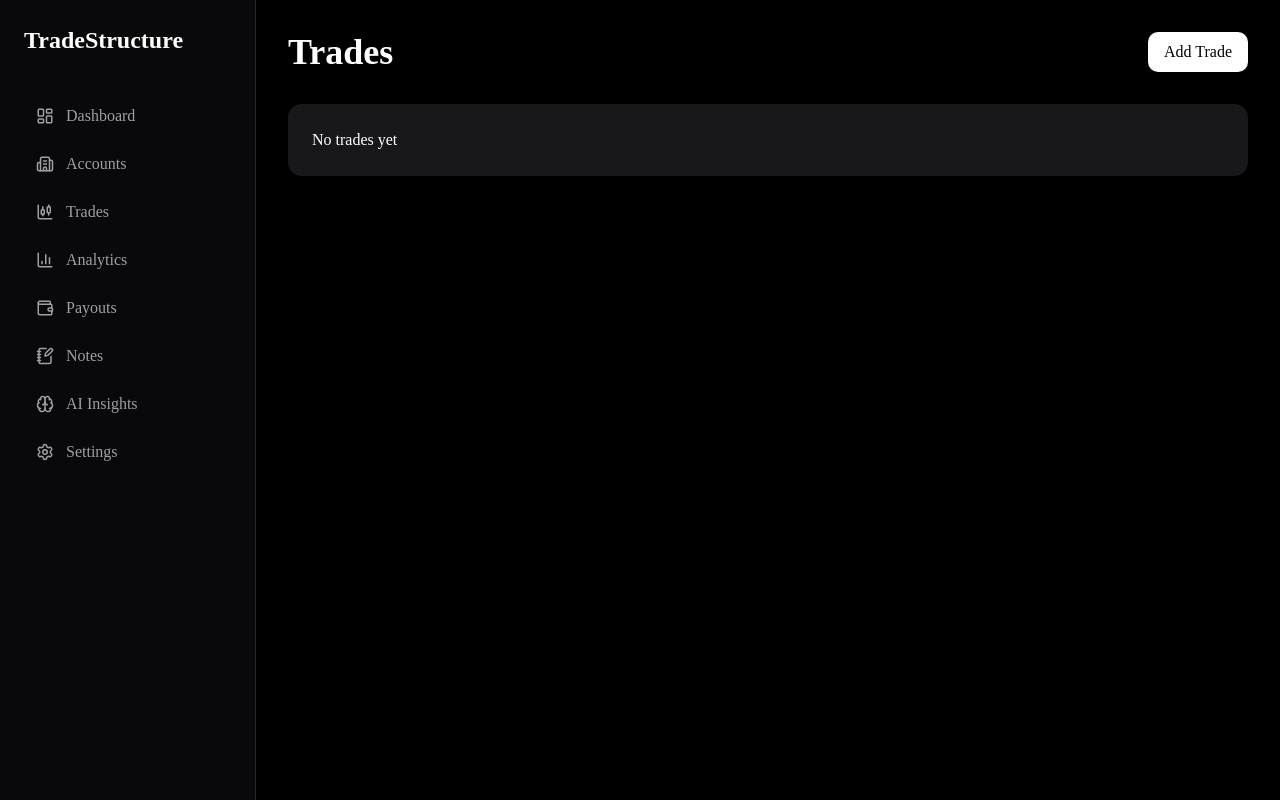
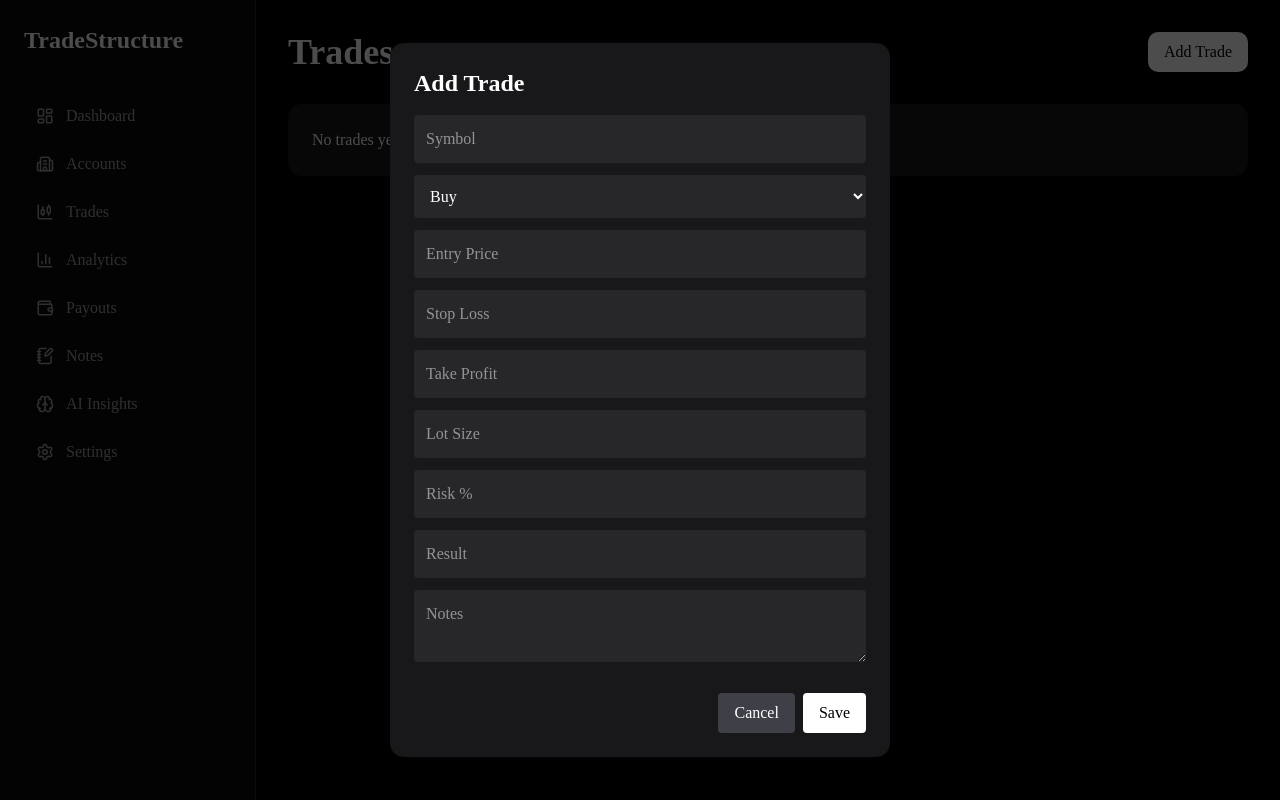
Before and after one commit to sam808201010-oss/TradingJournal, a Next.js app: page /trades in a window 1280 px wide. Both pictures are taken after a click on the button "Add Trade". Built offline with nearby package versions, Linux system fonts and the light colour scheme.

Commit message:
Add trade modal

```diff
--- a/app/trades/page.tsx
+++ b/app/trades/page.tsx
@@ -1,4 +1,5 @@
 import Sidebar from "@/components/layout/sidebar";
+import AddTradeModal from "@/components/trades/add-trade-modal";
 
 export default function TradesPage() {
   return (
@@ -11,10 +12,8 @@ export default function TradesPage() {
             Trades
           </h1>
 
-          <button className="bg-white text-black px-4 py-2 rounded-lg">
-            Add Trade
-          </button>
-        </div>
+        <AddTradeModal />
+	</div>
 
         <div className="mt-8 bg-zinc-900 rounded-xl p-6">
           No trades yet
--- /dev/null
+++ b/components/trades/add-trade-modal.tsx
@@ -0,0 +1,88 @@
+"use client";
+
+import { useState } from "react";
+
+export default function AddTradeModal() {
+  const [open, setOpen] = useState(false);
+
+  return (
+    <>
+      <button
+        onClick={() => setOpen(true)}
+        className="bg-white text-black px-4 py-2 rounded-lg"
+      >
+        Add Trade
+      </button>
+
+      {open && (
+        <div className="fixed inset-0 bg-black/70 flex items-center justify-center">
+          <div className="bg-zinc-900 p-6 rounded-xl w-[500px]">
+            <h2 className="text-2xl font-bold mb-4">
+              Add Trade
+            </h2>
+
+            <div className="space-y-3">
+              <input
+                placeholder="Symbol"
+                className="w-full p-3 bg-zinc-800 rounded"
+              />
+
+              <select className="w-full p-3 bg-zinc-800 rounded">
+                <option>Buy</option>
+                <option>Sell</option>
+              </select>
+
+              <input
+                placeholder="Entry Price"
+                className="w-full p-3 bg-zinc-800 rounded"
+              />
+
+              <input
+                placeholder="Stop Loss"
+                className="w-full p-3 bg-zinc-800 rounded"
+              />
+
+              <input
+                placeholder="Take Profit"
+                className="w-full p-3 bg-zinc-800 rounded"
+              />
+
+              <input
+                placeholder="Lot Size"
+                className="w-full p-3 bg-zinc-800 rounded"
+              />
+
+              <input
+                placeholder="Risk %"
+                className="w-full p-3 bg-zinc-800 rounded"
+              />
+
+              <input
+                placeholder="Result"
+                className="w-full p-3 bg-zinc-800 rounded"
+              />
+
+              <textarea
+                placeholder="Notes"
+                className="w-full p-3 bg-zinc-800 rounded"
+              />
+            </div>
+
+            <div className="flex justify-end gap-2 mt-6">
+              <button
+                onClick={() => setOpen(false)}
+                className="bg-zinc-700 px-4 py-2 rounded"
+              >
+                Cancel
+              </button>
+
+              <button className="bg-white text-black px-4 py-2 rounded">
+                Save
+              </button>
+            </div>
+          </div>
+        </div>
+      )}
+    </>
+  );
+}
```
